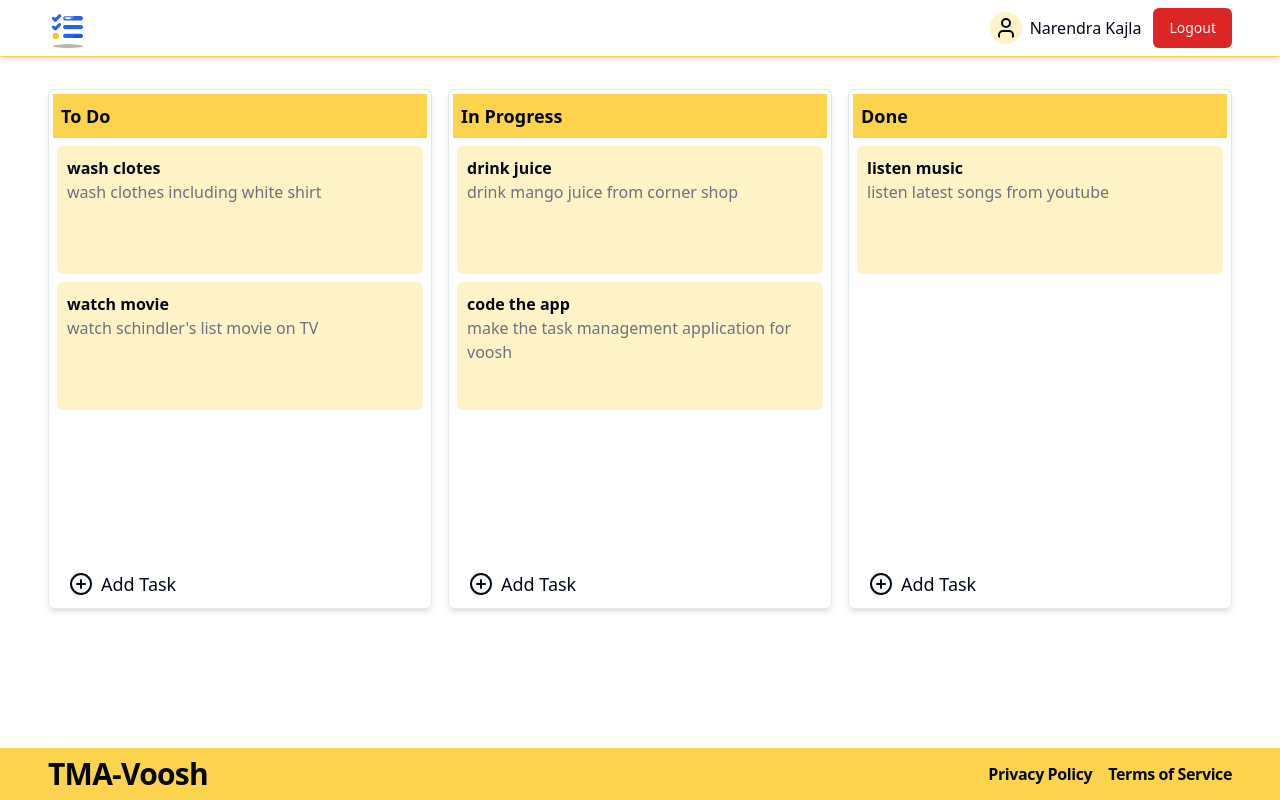
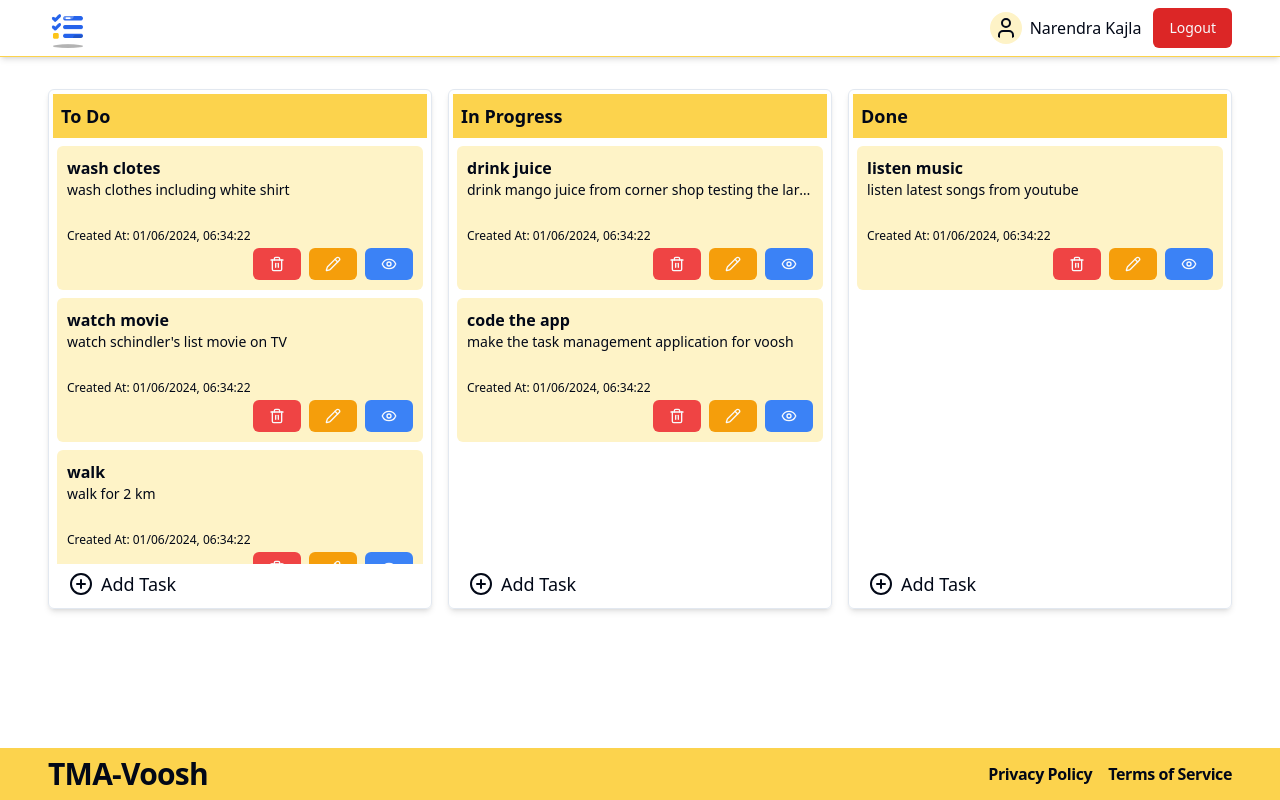
Before and after one commit to naren4488/task-management-app-frontend, a React (Vite) app: page /tasks in a window 1280 px wide. Built offline with nearby package versions, Linux system fonts and the light colour scheme.

Commit message:
improved UI for tasks

```diff
--- a/src/components/TaskCard.tsx
+++ b/src/components/TaskCard.tsx
@@ -1,13 +1,31 @@
 import { TypeTask } from "@/types";
+import { Button } from "./ui/button";
+import { Eye, Pencil, Trash2 } from "lucide-react";
 
 interface Props {
   task: TypeTask;
 }
 const TaskCard = ({ task }: Props) => {
   return (
-    <div className="p-2 rounded-md bg-amber-100 border-2 border-transparent hover:border-2 hover:border-amber-300 box-border h-32 cursor-grab">
-      <p className="font-semibold">{task.title}</p>
-      <p className=" text-gray-500">{task.description}</p>
+    <div className="p-2 rounded-md bg-amber-100 border-2 border-transparent hover:border-2 hover:border-amber-300 box-border min-h-36 h-36 cursor-grab flex flex-col justify-between">
+      <div>
+        <p className="font-bold">{task.title}</p>
+        <p className="  text-sm truncate">{task.description}</p>
+      </div>
+      <div>
+        <p className="text-xs mb-1">Created At: 01/06/2024, 06:34:22</p>
+        <div className="flex items-center gap-2 justify-end">
+          <Button className="bg-red-500 hover:bg-red-600 h-fit ">
+            <Trash2 className="size-4" />
+          </Button>
+          <Button className="bg-amber-500 hover:bg-amber-600 h-fit">
+            <Pencil className="size-4" />
+          </Button>
+          <Button className="bg-blue-500 hover:bg-blue-600 h-fit">
+            <Eye className="size-4" />
+          </Button>
+        </div>
+      </div>
     </div>
   );
 };
--- a/src/components/TaskColumn.tsx
+++ b/src/components/TaskColumn.tsx
@@ -27,7 +27,7 @@ const TaskColumn = ({ column }: Props) => {
   return (
     <div className="border shadow-md  p-1 rounded-md h-[520px] flex flex-col justify-between ">
       <p className="font-semibold text-lg bg-amber-300 p-2 ">{column.title}</p>
-      <div className="flex flex-col gap-2 py-2 px-1 flex-grow">
+      <div className="flex flex-col gap-2 py-2 px-1 flex-grow overflow-scroll ">
         {currentColumnTasks.map((task) => (
           <TaskCard key={task.id} task={task} />
         ))}
--- a/src/testingData.json
+++ b/src/testingData.json
@@ -14,7 +14,7 @@
     {
       "id": 2,
       "title": "drink juice",
-      "description": "drink mango juice from corner shop",
+      "description": "drink mango juice from corner shop testing the large description and how it will appear let us test on screen still need a few more words to get it out of box",
       "status": "In Progress"
     },
     {
@@ -34,6 +34,18 @@
       "title": "listen music",
       "description": "listen latest songs from youtube",
       "status": "Done"
+    },
+    {
+      "id": 6,
+      "title": "walk",
+      "description": "walk for 2 km",
+      "status": "To Do"
+    },
+    {
+      "id": 7,
+      "title": "dance",
+      "description": "go to dance class with my darling",
+      "status": "To Do"
     }
   ]
 }
```
